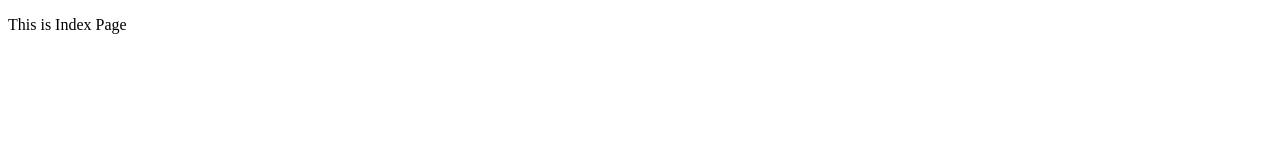
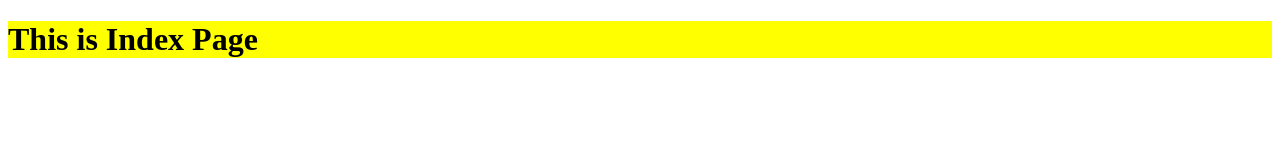
Before and after one commit to Kranthi1434/git-Access, a plain HTML site: page index.html in a window 1280 px wide. Drawn offline with Linux system fonts and the light colour scheme.

Commit message:
add css file

```diff
--- a/index.html
+++ b/index.html
@@ -4,8 +4,9 @@
     <meta charset="UTF-8">
     <meta name="viewport" content="width=device-width, initial-scale=1.0">
     <title>Document</title>
+   <link rel="stylesheet" href="./style.css"/>
 </head>
 <body>
-    <p>This is Index Page</p>
+    <h1>This is Index Page</h1>
 </body>
 </html>
--- a/style.css
+++ b/style.css
@@ -1,3 +1,3 @@
-p{
-background-color:"red";
+h1{
+background-color: yellow;
 }
```
